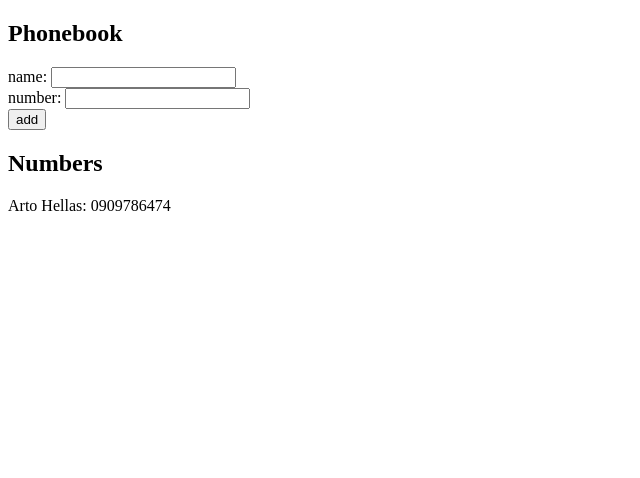
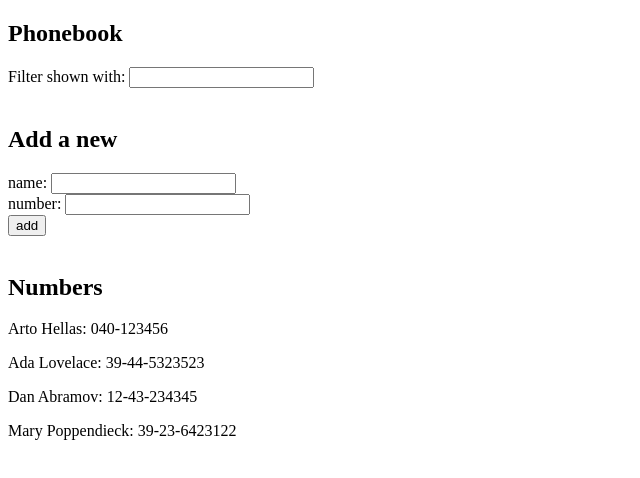
Before and after one commit to mzoyinda/FullstackOpen, a React (Vite) app in the folder Part2/phonebook/: page / in a window 1280 px wide. Shown: the top 478 px of the page, without its empty margins (0-640 px from the left). Built offline with nearby package versions, Linux system fonts and the light colour scheme.

Commit message:
step 4 completed

```diff
--- a/Part2/phonebook/src/App.jsx
+++ b/Part2/phonebook/src/App.jsx
@@ -1,9 +1,21 @@
 import { useState } from "react";
 
 const App = () => {
-  const [persons, setPersons] = useState([{ name: "Arto Hellas", number: "0909786474"}]);
+  const [persons, setPersons] = useState([
+    { name: "Arto Hellas", number: "040-123456", id: 1 },
+    { name: "Ada Lovelace", number: "39-44-5323523", id: 2 },
+    { name: "Dan Abramov", number: "12-43-234345", id: 3 },
+    { name: "Mary Poppendieck", number: "39-23-6423122", id: 4 },
+  ]);
   const [newName, setNewName] = useState("");
   const [newNumber, setNewNumber] = useState("");
+  const [searchQuery, setSearchQuery] = useState("");
+
+  const filteredPersons = persons.filter(
+    (persons) =>
+      persons.name.toLowerCase().includes(searchQuery.toLowerCase()) ||
+      persons.number.includes(searchQuery)
+  );
 
   const handleSubmit = (e) => {
     e.preventDefault();
@@ -13,7 +25,9 @@
       return;
     }
 
-    const alreadyExist = persons.some((person) => person.name === newName || person.number === newNumber);
+    const alreadyExist = persons.some(
+      (person) => person.name === newName || person.number === newNumber
+    );
 
     if (alreadyExist) {
       alert(`${newName} is already added to the phonebook`);
@@ -26,7 +40,8 @@
   };
 
   const handleChange = (e) => {
-    const {name, value} = e.currentTarget;
+    const { name, value } = e.currentTarget;
+
     if (name === "contact") {
       setNewName(value);
     } else {
@@ -34,10 +49,26 @@
     }
   };
 
+  const handleSearchChange = (e) => {
+    const value = e.currentTarget.value;
+    setSearchQuery(value);
+  };
+
   return (
     <div>
       <h2>Phonebook</h2>
+      <div>
+        Filter shown with:{" "}
+        <input
+          type="text"
+          name="search"
+          value={searchQuery}
+          onChange={handleSearchChange}
+        />{" "}
+      </div>
+      <br />
       <form onSubmit={handleSubmit}>
+        <h2>Add a new</h2>
         <div>
           name:{" "}
           <input
@@ -60,10 +91,13 @@
           <button type="submit">add</button>
         </div>
       </form>
+      <br />
       <h2>Numbers</h2>
       <div>
-        {persons.map((person, index) => (
-          <p key={index}>{person.name}: {person.number}</p>
+        {(searchQuery ? filteredPersons : persons).map((person) => (
+          <p key={person.id}>
+            {person.name}: {person.number}
+          </p>
         ))}
       </div>
     </div>
```
